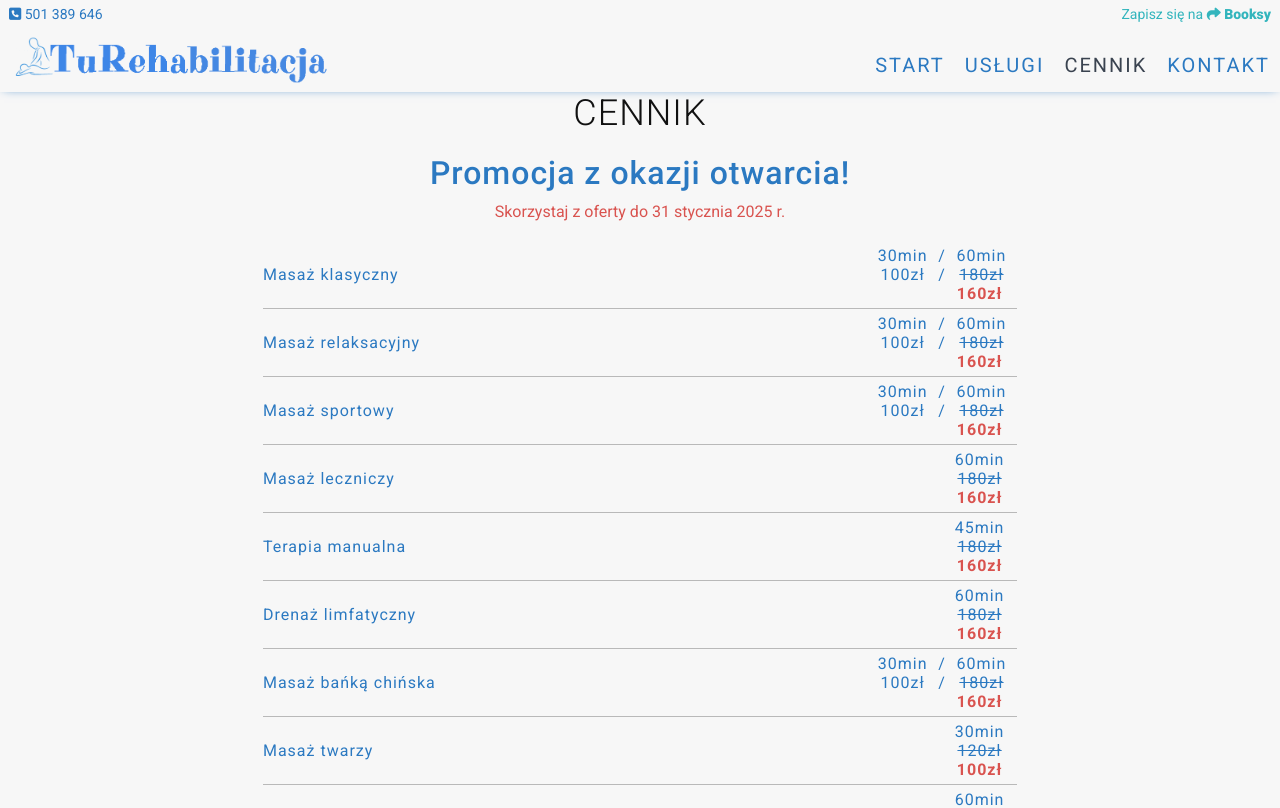
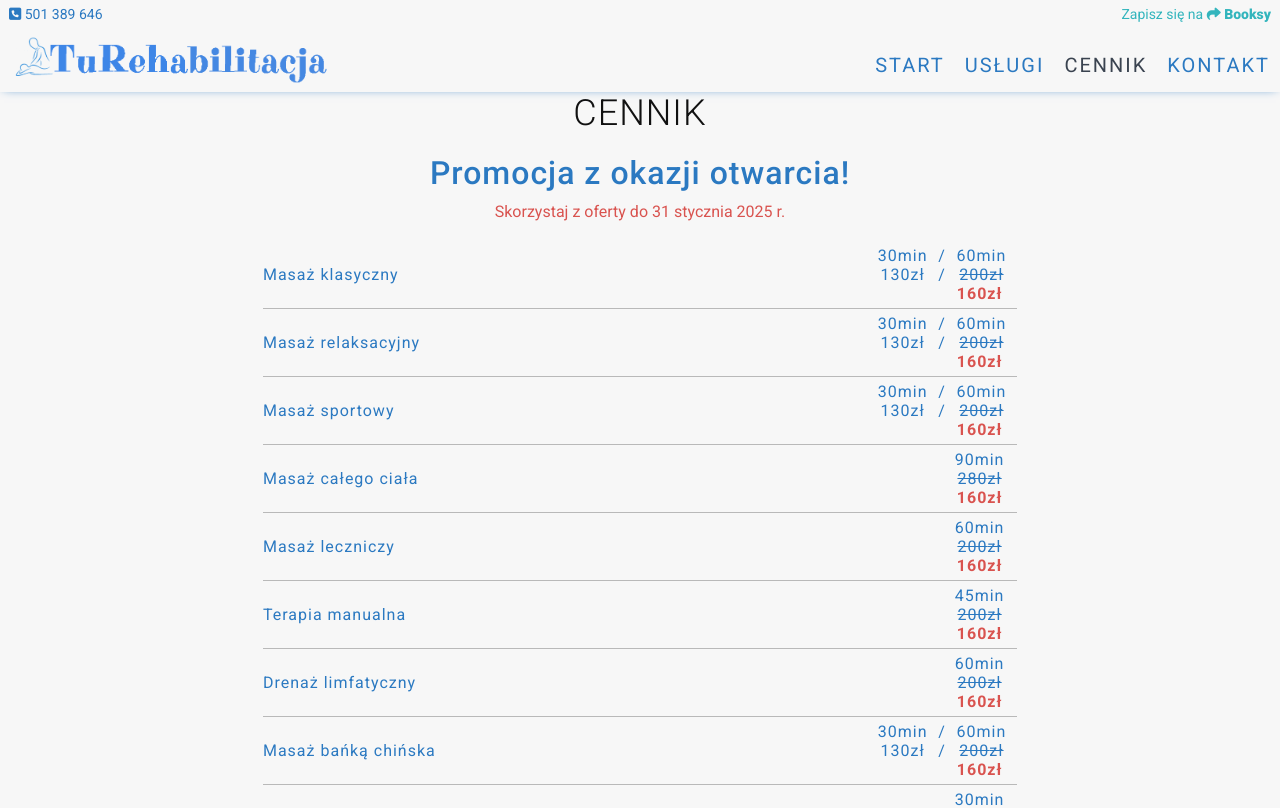
Before and after one commit to Dsrkblood/TuRehabilitacja, a React (Vite) app: page /cennik in a window 1280 px wide. Shown: the top 808 px of the page. Built offline with nearby package versions, Linux system fonts and the light colour scheme.

Commit message:
data update

```diff
--- a/src/components/home/CirclePhoto.jsx
+++ b/src/components/home/CirclePhoto.jsx
@@ -9,7 +9,7 @@ export default function CirclePhoto({ data }) {
 	}
 
 	const summaryTable = Object.values(data.summaryOptions).map(offer => offer);
-	if (data.id === 12) {
+	if (data.id === 14 || data.id === 4 || data.id === 10) {
 		null;
 	} else {
 		return (
--- a/src/data.js
+++ b/src/data.js
@@ -162,8 +162,8 @@ export const DATA = {
 				"Jest to najstarsza metoda masażu. Ma działanie lecznicze i relaksacyjne, poprawia krążenie krwi, zmniejsza dolegliwości bólowe.",
 			summaryOptions: false,
 			description: "",
-			priceShort: 100,
-			priceLong: 180,
+			priceShort: 130,
+			priceLong: 200,
 			timeShort: 30,
 			timeLong: 60,
 			//promocja na krótki zabieg - wystarczy wpisać cene
@@ -180,8 +180,8 @@ export const DATA = {
 				"Ma na celu wyciszenie i odpoczynek dla ciała i duszy. Wprowadza ciało w stan idealnej harmonii.",
 			summaryOptions: false,
 			description: "",
-			priceShort: 100,
-			priceLong: 180,
+			priceShort: 130,
+			priceLong: 200,
 			timeShort: 30,
 			timeLong: 60,
 			//promocja na krótki zabieg - wystarczy wpisać cene
@@ -203,8 +203,8 @@ export const DATA = {
 					"Masaż izometryczny - ma na celu wzmocnienie siły mięśniowej, dzięki odpowiedniej sekwencji ruchów masażysty i współpracy pacjenta. Jest polecany pacjentom po kontuzjach, którzy chcą szybko wrócić do formy oraz dla osób, które przygotowują się do zawodów, dla wzmocnienia efektów treningu.",
 			},
 			description: "",
-			priceShort: 100,
-			priceLong: 180,
+			priceShort: 130,
+			priceLong: 200,
 			timeShort: 30,
 			timeLong: 60,
 			//promocja na krótki zabieg - wystarczy wpisać cene
@@ -216,13 +216,35 @@ export const DATA = {
 		},
 		offer4: {
 			id: 4,
+			title: "Masaż całego ciała",
+			summary: "",
+			summaryOptions: {
+				option1:
+					"",
+				option2:
+					"",
+			},
+			description: "",
+			priceShort: null,
+			priceLong: 280,
+			timeShort: null,
+			timeLong: 90,
+			//promocja na krótki zabieg - wystarczy wpisać cene
+			saleShort: null,
+			//promocja na długi zabieg - wystarczy wpisać cene
+			saleLong: 160,
+			image: masaz_sportowy,
+			imageAlt: "Grafika przedstawiająca masaż stopy",
+		},
+		offer5: {
+			id: 5,
 			title: "Masaż leczniczy",
 			summary:
 				"Redukuje napięcie i ból mięśni, przyśpiesza regenerację tkanek, zmniejsza odczucie sztywności.",
 			summaryOptions: false,
 			description: "",
 			priceShort: null,
-			priceLong: 180,
+			priceLong: 200,
 			timeShort: null,
 			timeLong: 60,
 			//promocja na krótki zabieg - wystarczy wpisać cene
@@ -232,15 +254,15 @@ export const DATA = {
 			image: masaz_leczniczy,
 			imageAlt: "Grafika przedstawiająca masaż leczniczy pleców",
 		},
-		offer5: {
-			id: 5,
+		offer6: {
+			id: 6,
 			title: "Terapia manualna",
 			summary:
 				"Jest to metoda diagnostyki i leczenia zaburzeń układu ruchu. Przynosi zdecydowaną ulgę w bólu kręgosłupa i stawów obwodowych.",
 			summaryOptions: false,
 			description: "",
 			priceShort: null,
-			priceLong: 180,
+			priceLong: 200,
 			timeShort: null,
 			timeLong: 45,
 			//promocja na krótki zabieg - wystarczy wpisać cene
@@ -250,15 +272,15 @@ export const DATA = {
 			image: terapia_manualna,
 			imageAlt: "Grafika przedstawiająca terapię manualną",
 		},
-		offer6: {
-			id: 6,
+		offer7: {
+			id: 7,
 			title: "Drenaż limfatyczny",
 			summary:
 				"Polega na pozbyciu się zastojów limfatycznych. Jest polecany pacjentom u których występują obrzęki kończyn, zarówno po urazach jak i w przebiegu chorób przewlekłych oraz dla osób wykonujących pracę stojąca.",
 			summaryOptions: false,
 			description: "",
 			priceShort: null,
-			priceLong: 180,
+			priceLong: 200,
 			timeShort: null,
 			timeLong: 60,
 			//promocja na krótki zabieg - wystarczy wpisać cene
@@ -268,15 +290,15 @@ export const DATA = {
 			image: drenaz_limfatyczny,
 			imageAlt: "Grafika przedstawiająca masaż limfatyczny nóg",
 		},
-		offer7: {
-			id: 7,
+		offer8: {
+			id: 8,
 			title: "Masaż bańką chińska",
 			summary:
 				"Jest to masaż o działaniu antycellulitowym i odchudzającym. Skóra po zabiegu staje się jędrna i elastyczna.",
 			summaryOptions: false,
 			description: "",
-			priceShort: 100,
-			priceLong: 180,
+			priceShort: 130,
+			priceLong: 200,
 			timeShort: 30,
 			timeLong: 60,
 			//promocja na krótki zabieg - wystarczy wpisać cene
@@ -286,8 +308,8 @@ export const DATA = {
 			image: masaz_banka_chinska,
 			imageAlt: "Grafikia przedstawiająca masaz bańką chińską",
 		},
-		offer8: {
-			id: 8,
+		offer9: {
+			id: 9,
 			title: "Masaż twarzy",
 			summary: "Proponujemy dwa rodzaje masażu twarzy: ",
 			summaryOptions: {
@@ -298,7 +320,7 @@ export const DATA = {
 			},
 			description: "",
 			priceShort: null,
-			priceLong: 120,
+			priceLong: 130,
 			timeShort: null,
 			timeLong: 30,
 			//promocja na krótki zabieg - wystarczy wpisać cene
@@ -308,15 +330,37 @@ export const DATA = {
 			image: masaz_twarzy,
 			imageAlt: "Grafika przedstawiająca masaż twarzy kobiety",
 		},
-		offer9: {
-			id: 9,
+		offer10: {
+			id: 10,
+			title: "Masaż twarzy i dekoltu",
+			summary: "",
+			summaryOptions: {
+				option1:
+					"",
+				option2:
+					"",
+			},
+			description: "",
+			priceShort: null,
+			priceLong: 180,
+			timeShort: null,
+			timeLong: 45,
+			//promocja na krótki zabieg - wystarczy wpisać cene
+			saleShort: null,
+			//promocja na długi zabieg - wystarczy wpisać cene
+			saleLong: 100,
+			image: masaz_twarzy,
+			imageAlt: "Grafika przedstawiająca masaż twarzy kobiety",
+		},
+		offer11: {
+			id: 11,
 			title: "Masaż dla kobiet w ciąży",
 			summary:
 				"W tym wyjątkowym dla Kobiety stanie Jej ciało szczególnie wymaga troski i zaopiekowania. Masaż może przynieść duża ulgę w bólu nie tylko kręgosłupa, ale też zmęczonych ramion i nóg. ",
 			summaryOptions: false,
 			description: "",
 			priceShort: null,
-			priceLong: 180,
+			priceLong: 200,
 			timeShort: null,
 			timeLong: 60,
 			//promocja na krótki zabieg - wystarczy wpisać cene
@@ -326,8 +370,8 @@ export const DATA = {
 			image: masaz_dla_kobiet_w_ciazy,
 			imageAlt: "Grafika przedstawiająca masaż kobiety w ciązy",
 		},
-		offer10: {
-			id: 10,
+		offer12: {
+			id: 12,
 			title: "Fala uderzeniowa - aplikacja lecznicza",
 			summary:
 				"Jest to wysokiej klasy sprzęt, który pomaga rozbić zwapnienia takie jak ostroga piętowa, łokieć golfisty/tenisisty, a także wspomóc leczenie przewlekłego i otrego bólu tkanek miękkich.",
@@ -344,8 +388,8 @@ export const DATA = {
 			image: fala_uderzeniowa_aplikacja_lecznicza,
 			imageAlt: "Grafika przedstawiająca masaż falą uderzeniową stóp",
 		},
-		offer11: {
-			id: 11,
+		offer13: {
+			id: 13,
 			title:
 				"Fala uderzeniowa - aplikacja antycellulitowa | wybrana partia ciała ",
 			summary:
@@ -363,8 +407,8 @@ export const DATA = {
 			image: fala_uderzeniowa_aplikacja_antycellulitowa,
 			imageAlt: "Grafika przedstawiająca masaż falą uderzeniową ud",
 		},
-		offer12: {
-			id: 12,
+		offer14: {
+			id: 14,
 			title:
 				"Fala uderzeniowa - aplikacja antycellulitowa | pakiet - uda, pośladki, brzuch ",
 			summary:
@@ -382,19 +426,19 @@ export const DATA = {
 			image: fala_uderzeniowa_aplikacja_antycellulitowa,
 			imageAlt: "Grafika przedstawiająca masaż falą uderzeniową ud",
 		},
-		offer13: {
-			id: 13,
+		offer15: {
+			id: 15,
 			title: "Kinezyterapia (ćwiczenia)",
 			summary: "Są to ćwiczenia rehabilitacyjne. Wyróżniamy tu ćwiczenia: ",
 			summaryOptions: {
 				option1:
 					"Przygotowujące do zabiegu operacyjnego np. Endopotezoplastyki stawów",
 				option2: "Rehabilitacyjne po zabiegach operacyjnych oraz urazach ",
-				option2: "Z zakresu profilaktyki bólu kręgosłupa ",
+				// option2: "Z zakresu profilaktyki bólu kręgosłupa ",
 			},
 			description: "",
-			priceShort: 100,
-			priceLong: 180,
+			priceShort: 130,
+			priceLong: 200,
 			timeShort: 30,
 			timeLong: 60,
 			//promocja na krótki zabieg - wystarczy wpisać cene
@@ -404,15 +448,15 @@ export const DATA = {
 			image: kinezyterapia,
 			imageAlt: "Grafika przedstawiająca rozciąganie",
 		},
-		offer14: {
-			id: 14,
+		offer16: {
+			id: 16,
 			title: "Trening funkcjonalny",
 			summary:
 				"Ma na celu wzmocnienie mięśni głębokich, będących naszym fundamentem. Następnie skupiamy się na ich elastyczności, sile,  poprawie czucia głębokiego i lepszej koordynacji. Ćwiczenia tego typu mogą być dostosowane zarówno do pacjentów, którzy na codzień wykonują pracę biurową jak i dla osób uprawiających sport (amatorsko i zawodowo). Pomagają zabezpieczyć organizm przed nawracającym bólem i kontuzjami.",
 			summaryOptions: false,
 			description: "",
-			priceShort: 100,
-			priceLong: 180,
+			priceShort: 130,
+			priceLong: 200,
 			timeShort: 30,
 			timeLong: 60,
 			//promocja na krótki zabieg - wystarczy wpisać cene
```
